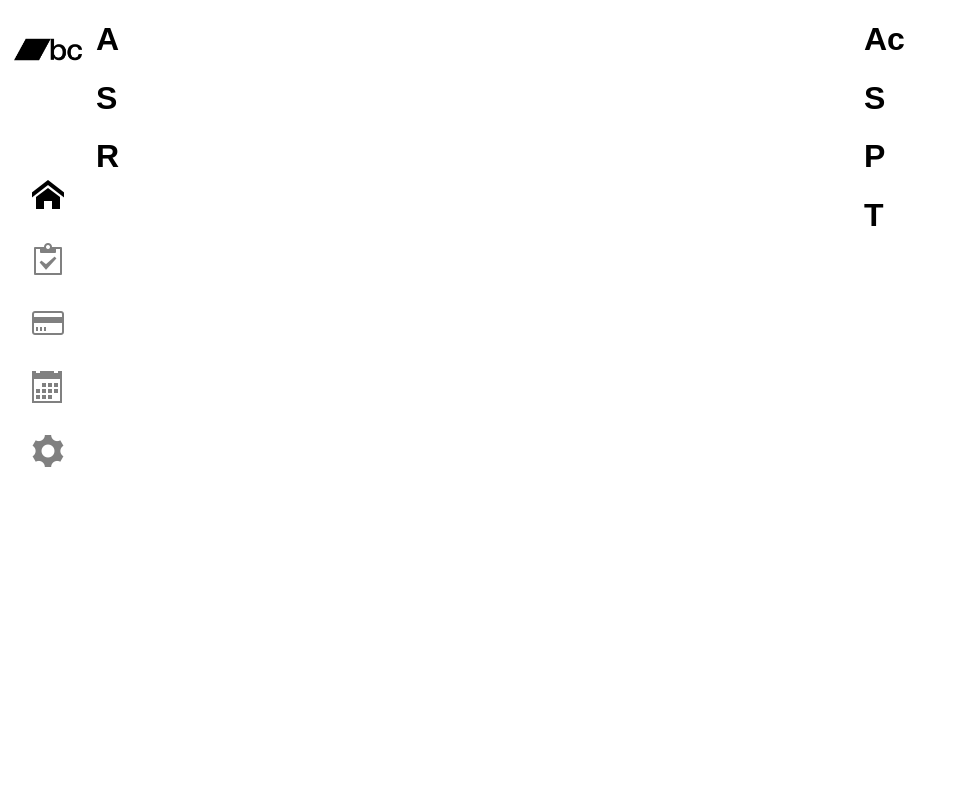
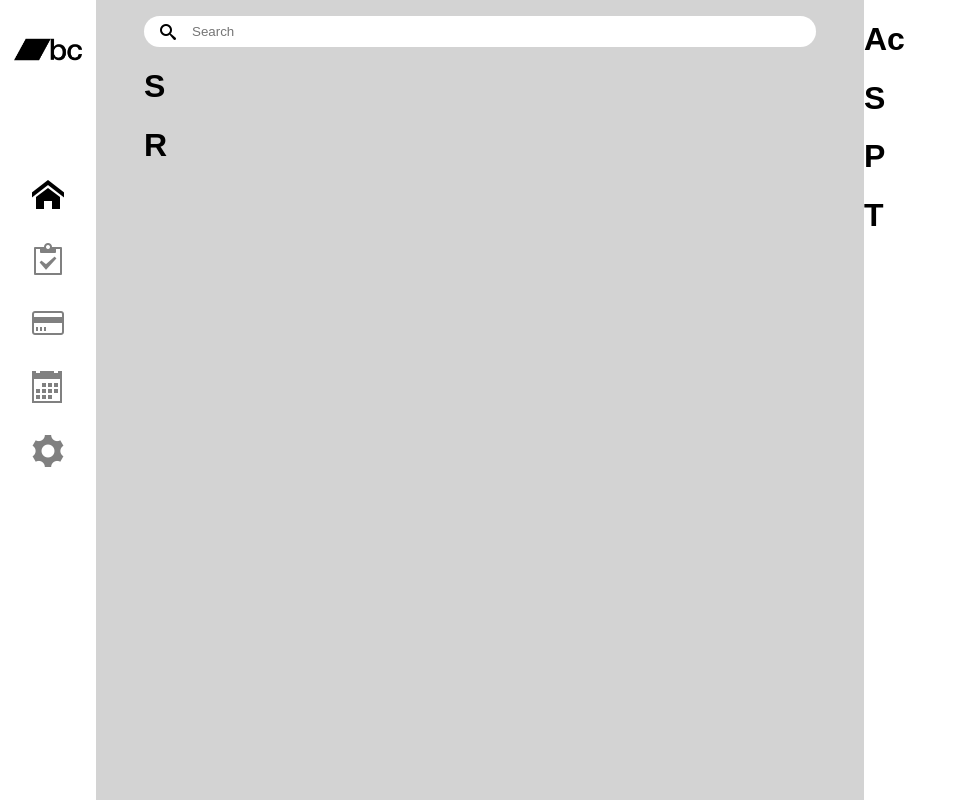
Before and after one commit to shukonin/React_Mockups, a React (Create React App) app: page /React_Mockups/dashboard in a window 1280 px wide. Shown: the whole page, without its empty margins (0-953 px from the left). Built offline with nearby package versions, Linux system fonts and the light colour scheme.

Commit message:
add/ search bar

```diff
--- a/src/Dashboard/Components/SearchBar/index.jsx
+++ b/src/Dashboard/Components/SearchBar/index.jsx
@@ -1,7 +1,15 @@
 import React from "react";
 
+import "../../Styles/fonts.css";
+import { SearchContainer, SearchIcon, SearchInput } from "./style";
+
 const SearchBar = () => {
-  return <h1>A</h1>;
+  return (
+    <SearchContainer>
+      <SearchIcon className="icon-search" />
+      <SearchInput type="text" placeholder="Search" />
+    </SearchContainer>
+  );
 };
 
 export { SearchBar };
--- a/src/Dashboard/Components/SearchBar/style.js
+++ b/src/Dashboard/Components/SearchBar/style.js
@@ -0,0 +1,18 @@
+import styled from "styled-components";
+
+const SearchContainer = styled.div`
+  background-color: white;
+  border-radius: 1rem;
+  display: flex;
+  align-items: center;
+  padding: 0 1rem;
+`;
+
+const SearchIcon = styled.i``;
+
+const SearchInput = styled.input`
+  border: none;
+  padding: 0.5rem 1rem;
+`;
+
+export { SearchContainer, SearchIcon, SearchInput };
--- a/src/Dashboard/Layouts/style.js
+++ b/src/Dashboard/Layouts/style.js
@@ -3,9 +3,13 @@ import styled from "styled-components";
 const MainContainer = styled.div`
   display: grid;
   grid-template-columns: 6rem 60% auto;
+  height: 100vh;
 `;
 
-const DashboardContainer = styled.div``;
+const DashboardContainer = styled.div`
+  background-color: lightgray;
+  padding: 1rem 3rem;
+`;
 
 const ResumeContainer = styled.div``;
 
```
Also changed, not shown: 1 other file (tests, documents, lock files or other folders).
